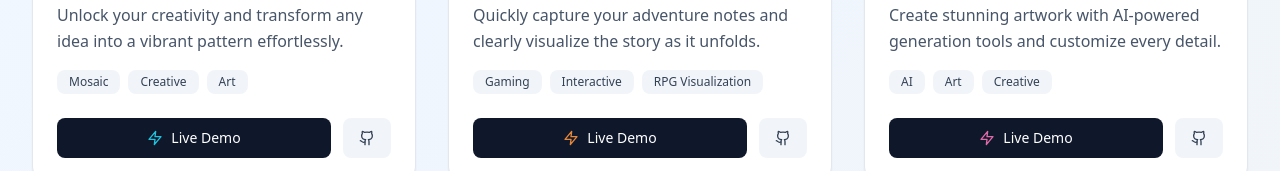
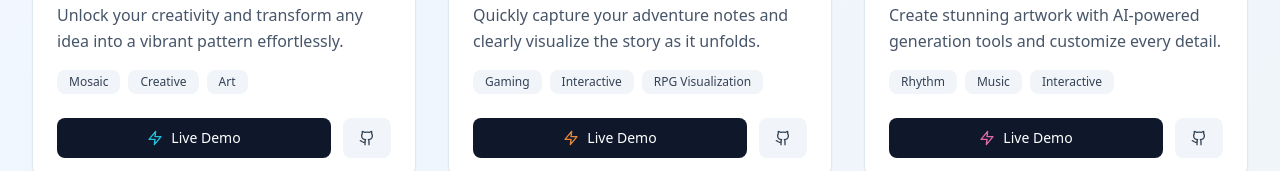
Before and after one commit to qgdkdzy6fv-cmd/AI-Website, a React (Vite) app: page / in a window 1280 px wide. Shown: the part 1279-1450 px from the top of the page. Built offline with nearby package versions, Linux system fonts and the light colour scheme.

Commit message:
Updated App.tsx

```diff
--- a/src/App.tsx
+++ b/src/App.tsx
@@ -65,7 +65,7 @@ const prototypes: Prototype[] = [
     category: 'Design',
     demoUrl: '#',
     githubUrl: '#',
-    tags: ['AI', 'Art', 'Creative'],
+    tags: ['Rhythm', 'Music', 'Interactive'],
   },
 ];
 
```
